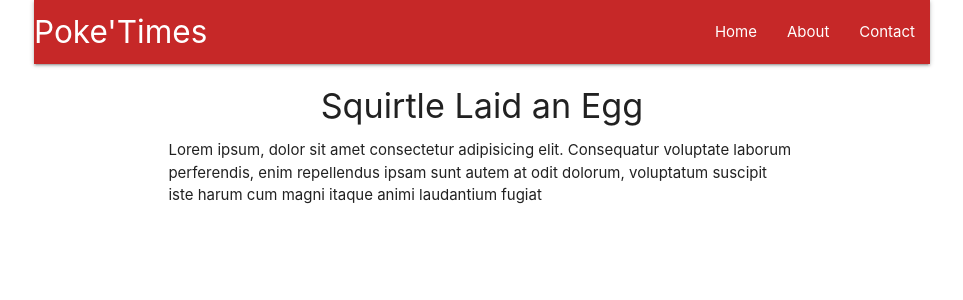
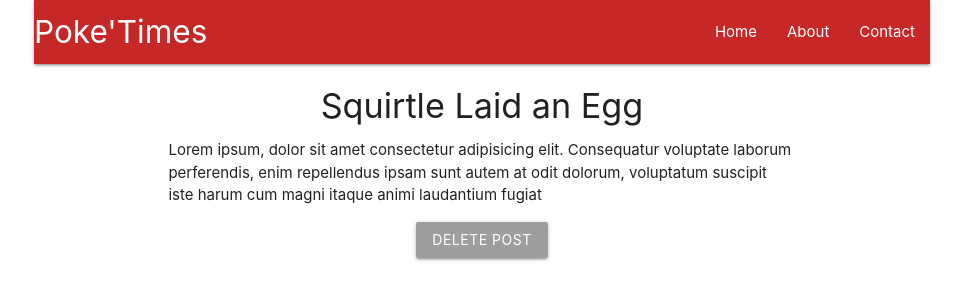
Before and after one commit to nkorczyk/ReactReduxTutorial, a React (Create React App) app: page /1 in a window 1280 px wide. Shown: the top 300 px of the page, without its empty margins (158-1121 px from the left). Built offline with nearby package versions, Linux system fonts and the light colour scheme.

Commit message:
Map Dispatch To Props

```diff
--- a/src/components/Post.js
+++ b/src/components/Post.js
@@ -16,11 +16,21 @@ class Post extends Component {
   //     });
   // }
 
+  handleClick = () => {
+    this.props.deletePost(this.props.post.id);
+    this.props.history.push('/');
+  }
+
   render() {
     const post = this.props.post ? (
       <div className="post">
         <h4 className="center">{this.props.post.title}</h4>
         <p>{this.props.post.body}</p>
+        <div className="center">
+          <button className="btn grey" onClick={this.handleClick}>
+            Delete Post
+          </button>
+        </div>
       </div>
     ) : (
         <div className="center">Loading post...</div>
@@ -43,4 +53,10 @@ const mapStateToProps = (state, ownProps) => {
   }
 };
 
-export default connect(mapStateToProps)(Post);
+const mapDispatchToProps = (dispatch) => {
+  return {
+    deletePost: (id) => { dispatch({ type: 'DELETE_POST', id: id }) }
+  }
+};
+
+export default connect(mapStateToProps, mapDispatchToProps)(Post);
--- a/src/reducers/rootReducer.js
+++ b/src/reducers/rootReducer.js
@@ -7,6 +7,16 @@ const initState = {
 };
 
 const rootReducer = (state = initState, action) => {
+  if (action.type === 'DELETE_POST') {
+    let newPosts = state.posts.filter(post => {
+      return action.id !== post.id
+    });
+
+    return {
+      ...state,
+      posts: newPosts
+    }
+  }
   return state;
 }
 
```
